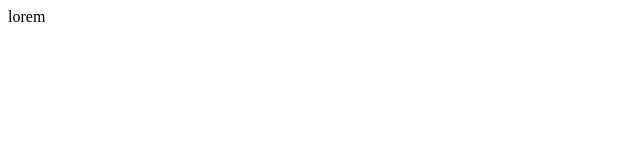
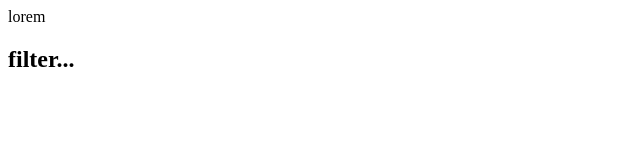
Before and after one commit to JakubKorczak/ONL_FEU_W_04, a plain HTML site: page index.html in a window 1280 px wide. Shown: the full height of the page, 0-640 px from the left. Drawn offline with Linux system fonts and the light colour scheme.

Commit message:
add filter

```diff
--- /dev/null
+++ b/app.js
@@ -0,0 +1 @@
+console.log("filter...");
--- a/index.html
+++ b/index.html
@@ -7,5 +7,6 @@
   </head>
   <body>
     <header>lorem</header>
+    <h2>filter...</h2>
   </body>
 </html>
```
